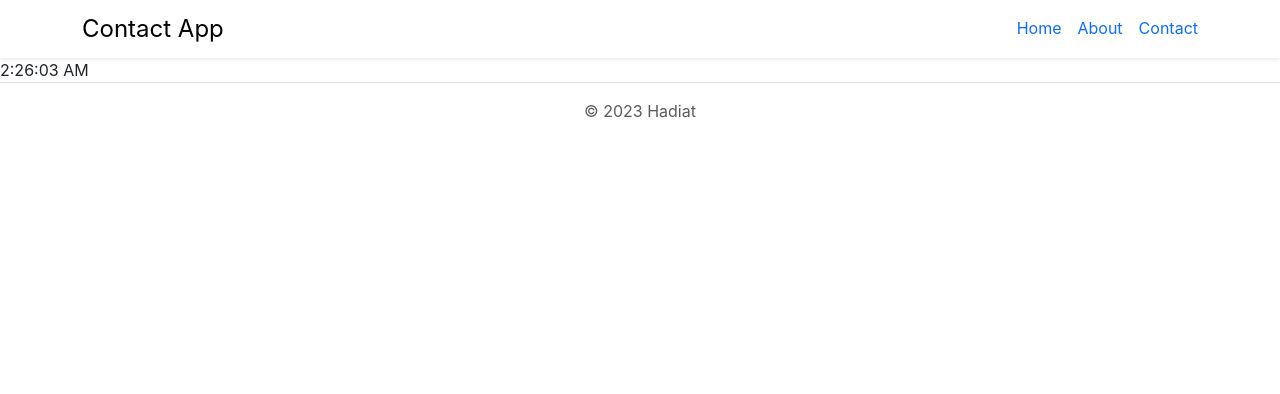
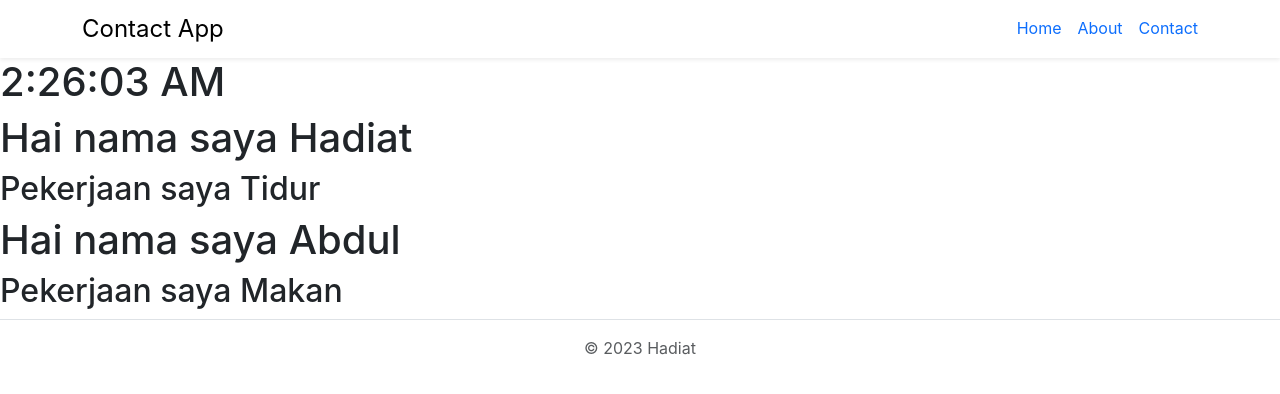
Before and after one commit to HadiatAbdulBashit/wgs-bootcamp, a React (Create React App) app in the folder weekThree/react-app/: page / in a window 1280 px wide. Shown: the top 394 px of the page. Built offline with nearby package versions, Linux system fonts and the light colour scheme.

Commit message:
add call function 2x

```diff
--- a/weekThree/react-app/src/App.js
+++ b/weekThree/react-app/src/App.js
@@ -1,8 +1,22 @@
-// import logo from "./logo.svg";
 import "./App.css";
 
+const identitas = (nama, pekerjaan) => {
+  return (
+    <>
+      <h1>Hai nama saya {nama}</h1>
+      <h2>Pekerjaan saya {pekerjaan}</h2>
+    </>
+  )
+}
+
 function App() {
-  return new Date().toLocaleTimeString()
+  return (
+    <>
+      <h1>{new Date().toLocaleTimeString()}</h1>
+      {identitas('Hadiat', 'Tidur')}
+      {identitas('Abdul', 'Makan')}
+    </>
+  )
 }
 
 export default App;
```
